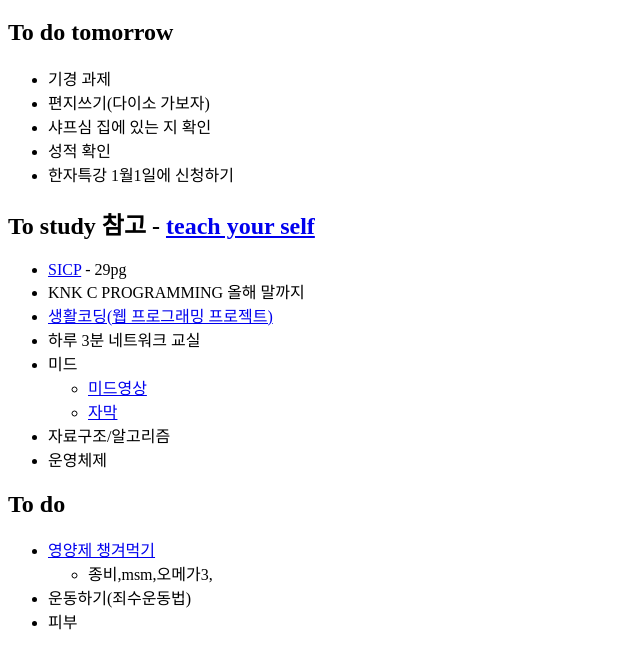
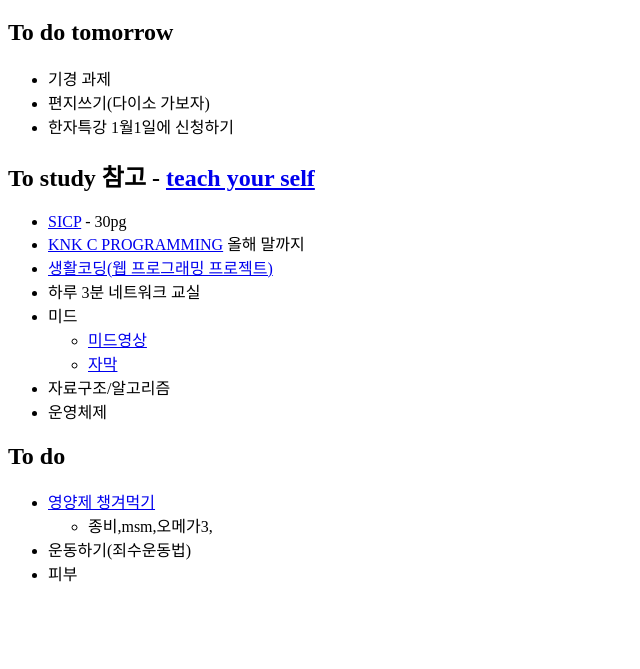
Before and after one commit to ChanheeBaek/web1, a plain HTML site: page index.html in a window 1280 px wide. Shown: the part 61-730 px from the top of the page, without its empty margins (0-640 px from the left). Drawn offline with Linux system fonts and the light colour scheme.

Commit message:
17-12-22

```diff
--- a/index.html
+++ b/index.html
@@ -12,15 +12,13 @@
     <ul>
       <li>기경 과제</li>
       <li>편지쓰기(다이소 가보자)</li>
-      <li>샤프심 집에 있는 지 확인</li>
-      <li>성적 확인</li>
       <li>한자특강 1월1일에 신청하기</li>
     </ul>
 
     <h2>To study 참고 - <a href="https://teachyourselfcs.com/">teach your self</a></h2>
     <ul>
-      <li><a href="https://www.youtube.com/watch?v=8aFp84teahw&list=PLhMnuBfGeCDNgVzLPxF9o5UNKG1b-LFY9&index=2">SICP</a> - 29pg</li>
-      <li>KNK C PROGRAMMING 올해 말까지</li>
+      <li><a href="https://www.youtube.com/watch?v=8aFp84teahw&list=PLhMnuBfGeCDNgVzLPxF9o5UNKG1b-LFY9&index=2">SICP</a> - 30pg</li>
+      <li><a href="http://knking.com/books/c2/">KNK C PROGRAMMING</a> 올해 말까지</li>
       <li><a href="https://opentutorials.org/course/3086">생활코딩(웹 프로그래밍 프로젝트)</a></li>
       <li>하루 3분 네트워크 교실</li>
       <li>미드
```
